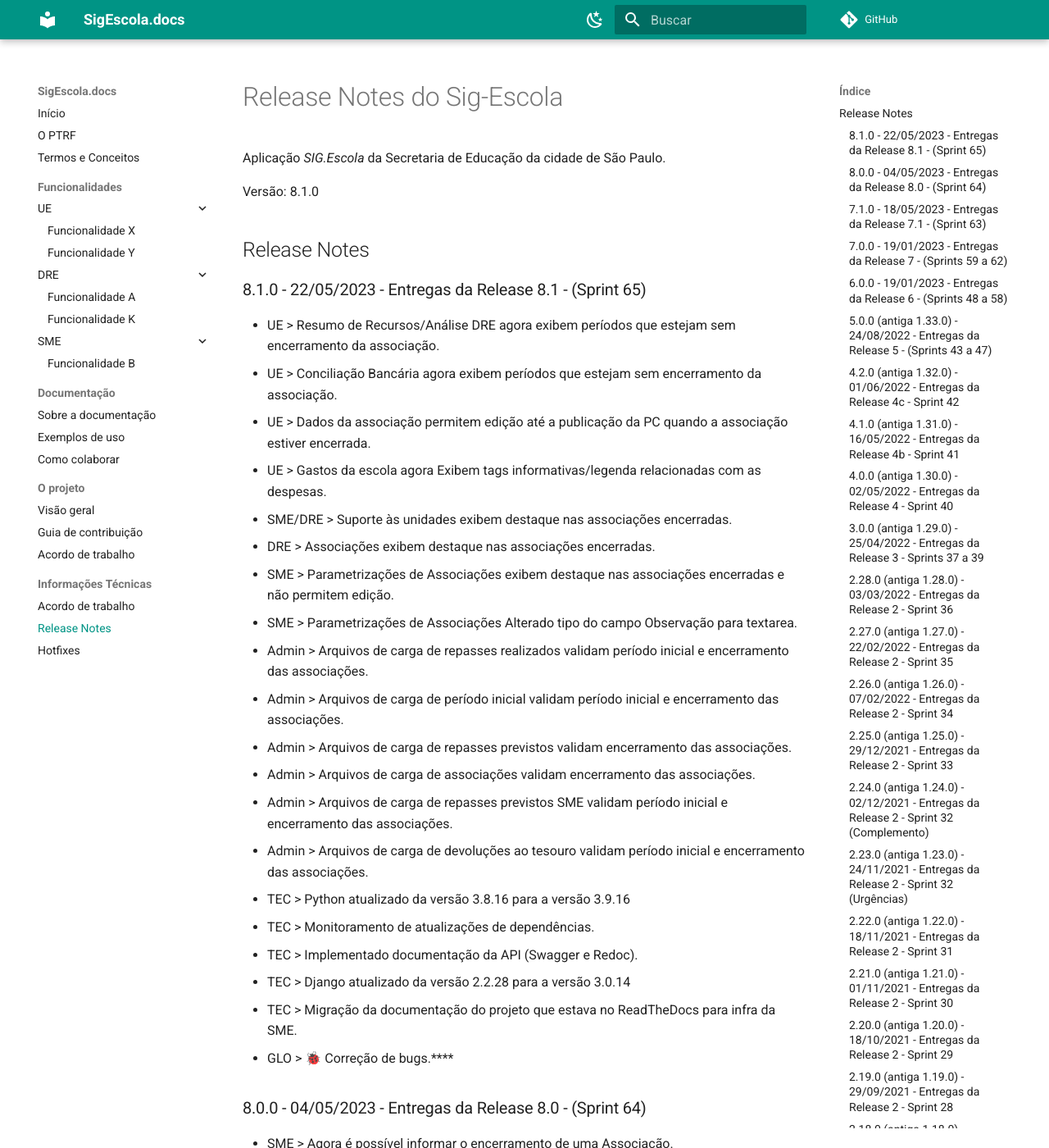
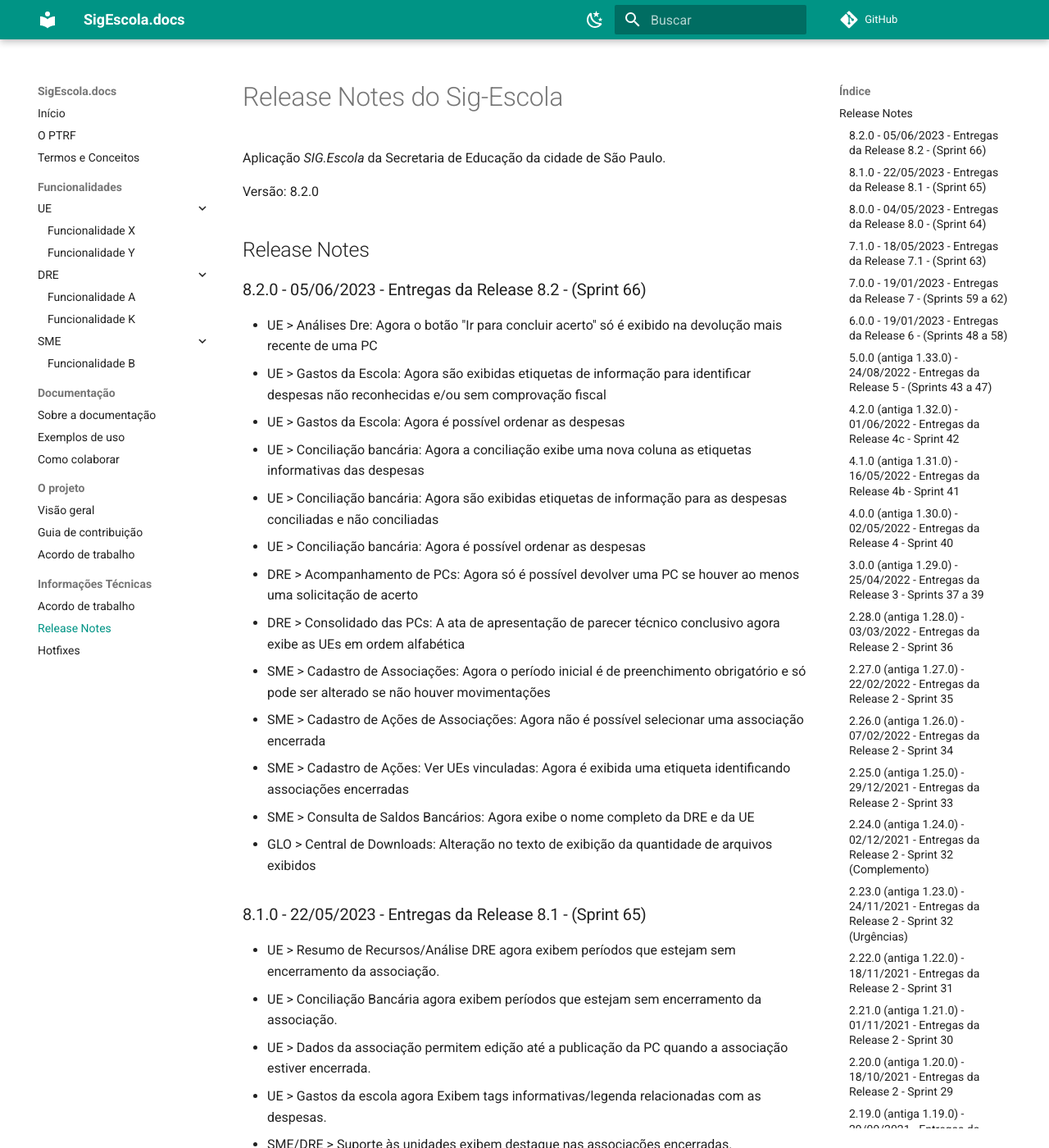
Before and after one commit to prefeiturasp/SME-PTRF-Docs, an MkDocs documentation site: the page built from docs/projeto/release_notes.md, in a window 1280 px wide and 1400 px high. Shown: the whole window at 82% size. Built offline with MkDocs 1.6.1 and Material for MkDocs 9.7.7, drawn with Linux system fonts in a browser that asks for light colours; comment, search, counter and statistics services are not loaded; some of the changed text lies outside the part shown.

Commit message:
docs(8.2.0): Atualiza o release notes

```diff
--- a/docs/projeto/release_notes.md
+++ b/docs/projeto/release_notes.md
@@ -2,9 +2,24 @@
 
 Aplicação *SIG.Escola* da Secretaria de Educação da cidade de São Paulo.
 
-Versão: 8.1.0
+Versão: 8.2.0
 
 ## Release Notes
+
+### 8.2.0 - 05/06/2023 - Entregas da Release 8.2 - (Sprint 66)
+* UE > Análises Dre: Agora o botão "Ir para concluir acerto" só é exibido na devolução mais recente de uma PC
+* UE > Gastos da Escola: Agora são exibidas etiquetas de informação para identificar despesas não reconhecidas e/ou sem comprovação fiscal
+* UE > Gastos da Escola: Agora é possível ordenar as despesas
+* UE > Conciliação bancária: Agora a conciliação exibe uma nova coluna as etiquetas informativas das despesas
+* UE > Conciliação bancária: Agora são exibidas etiquetas de informação para as despesas conciliadas e não conciliadas
+* UE > Conciliação bancária: Agora é possível ordenar as despesas
+* DRE > Acompanhamento de PCs: Agora só é possível devolver uma PC se houver ao menos uma solicitação de acerto
+* DRE > Consolidado das PCs: A ata de apresentação de parecer técnico conclusivo agora exibe as UEs em ordem alfabética
+* SME > Cadastro de Associações: Agora o período inicial é de preenchimento obrigatório e só pode ser alterado se não houver movimentações
+* SME > Cadastro de Ações de Associações: Agora não é possível selecionar uma associação encerrada
+* SME > Cadastro de Ações: Ver UEs vinculadas: Agora é exibida uma etiqueta identificando associações encerradas
+* SME > Consulta de Saldos Bancários: Agora exibe o nome completo da DRE e da UE
+* GLO > Central de Downloads: Alteração no texto de exibição da quantidade de arquivos exibidos
 
 ### 8.1.0 - 22/05/2023 - Entregas da Release 8.1 - (Sprint 65)
 * UE > Resumo de Recursos/Análise DRE agora exibem períodos que estejam sem encerramento da associação.
```
